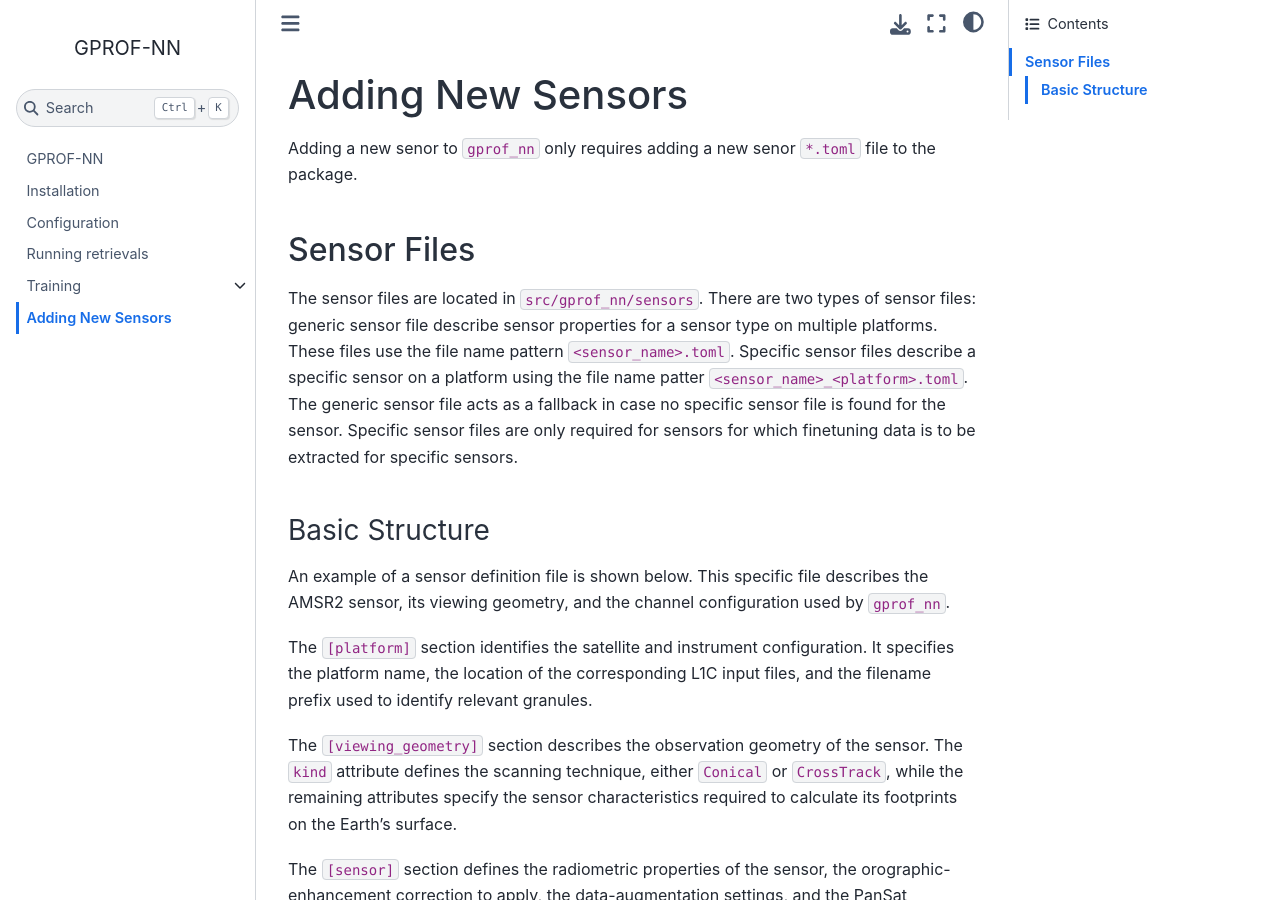
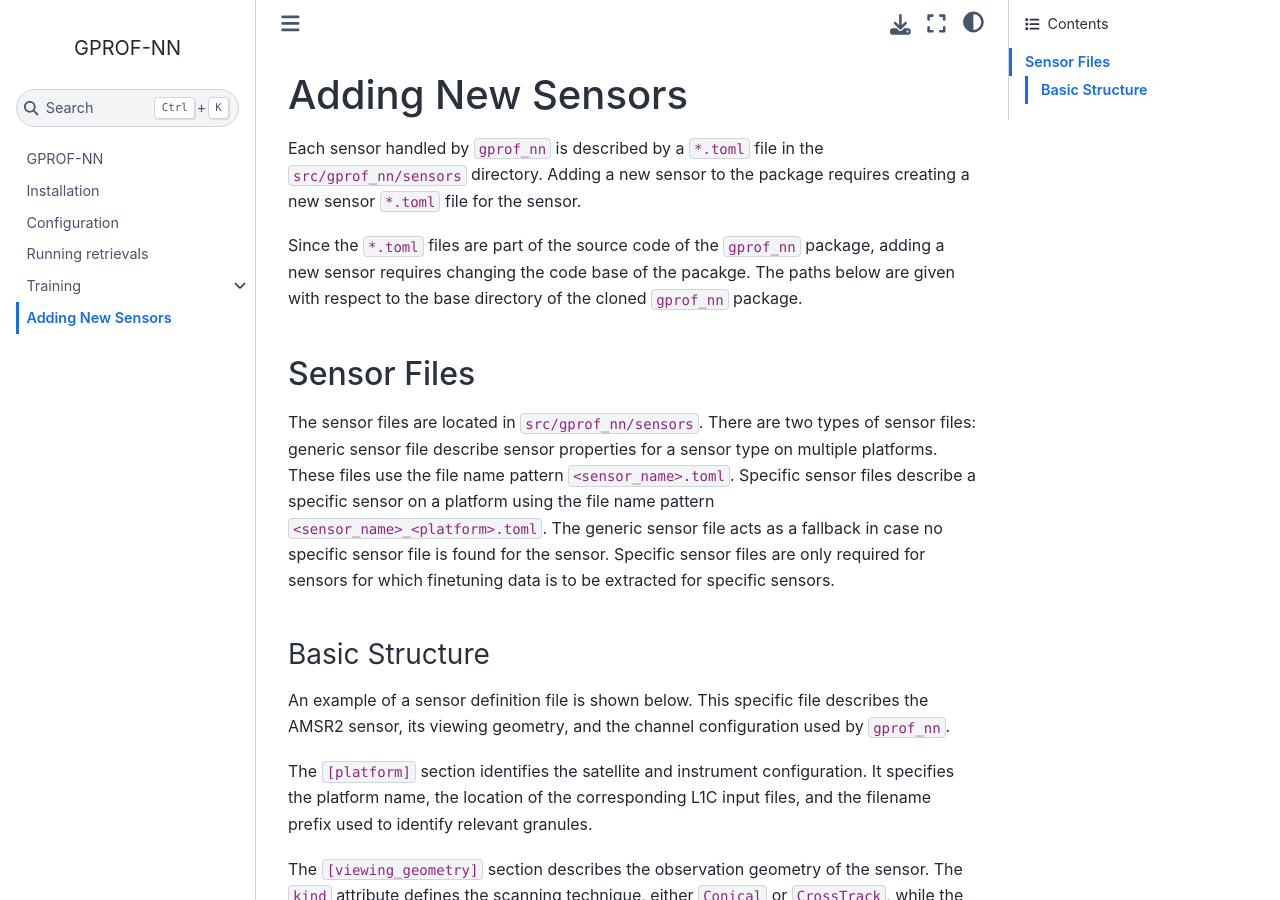
Before and after one commit to simonpf/gprof_nn, a Jupyter Book: the page built from docs/new_sensors.md, in a window 1280 px wide and 900 px high. Built offline with Jupyter Book 1.0.4 settings and Sphinx 7.4.7 and the Sphinx Book theme 1.1.4, drawn with Linux system fonts in a browser that asks for light colours.

Commit message:
Update documentation.

```diff
--- a/docs/new_sensors.md
+++ b/docs/new_sensors.md
@@ -1,11 +1,24 @@
 # Adding New Sensors
 
-Adding a new senor to ``gprof_nn`` only requires adding a new senor ``*.toml`` file to the package.
+Each sensor handled by ``gprof_nn`` is described by a ``*.toml`` file in the
+``src/gprof_nn/sensors`` directory. Adding a new sensor to the package requires
+creating a new sensor ``*.toml`` file for the sensor.
 
+Since the ``*.toml`` files are part of the source code of the ``gprof_nn``
+package, adding a new sensor requires changing the code base of the pacakge.
+The paths below are given with respect to the base directory of the cloned ``gprof_nn``
+package.
 
 ## Sensor Files
 
-The sensor files are located in ``src/gprof_nn/sensors``. There are two types of sensor files: generic sensor file describe sensor properties for a sensor type on multiple platforms. These files use the file name pattern ``<sensor_name>.toml``. Specific sensor files describe a specific sensor on a platform using the file name patter ``<sensor_name>_<platform>.toml``. The generic sensor file acts as a fallback in case no specific sensor file is found for the sensor. Specific sensor files are only required for sensors for which finetuning data is to be extracted for specific sensors.
+The sensor files are located in ``src/gprof_nn/sensors``. There are two types of
+sensor files: generic sensor file describe sensor properties for a sensor type
+on multiple platforms. These files use the file name pattern
+``<sensor_name>.toml``. Specific sensor files describe a specific sensor on a
+platform using the file name pattern ``<sensor_name>_<platform>.toml``. The
+generic sensor file acts as a fallback in case no specific sensor file is found
+for the sensor. Specific sensor files are only required for sensors for which
+finetuning data is to be extracted for specific sensors.
 
 ### Basic Structure
 
```
Also changed, not shown: docs/training_data.md (+4 -16 lines).
